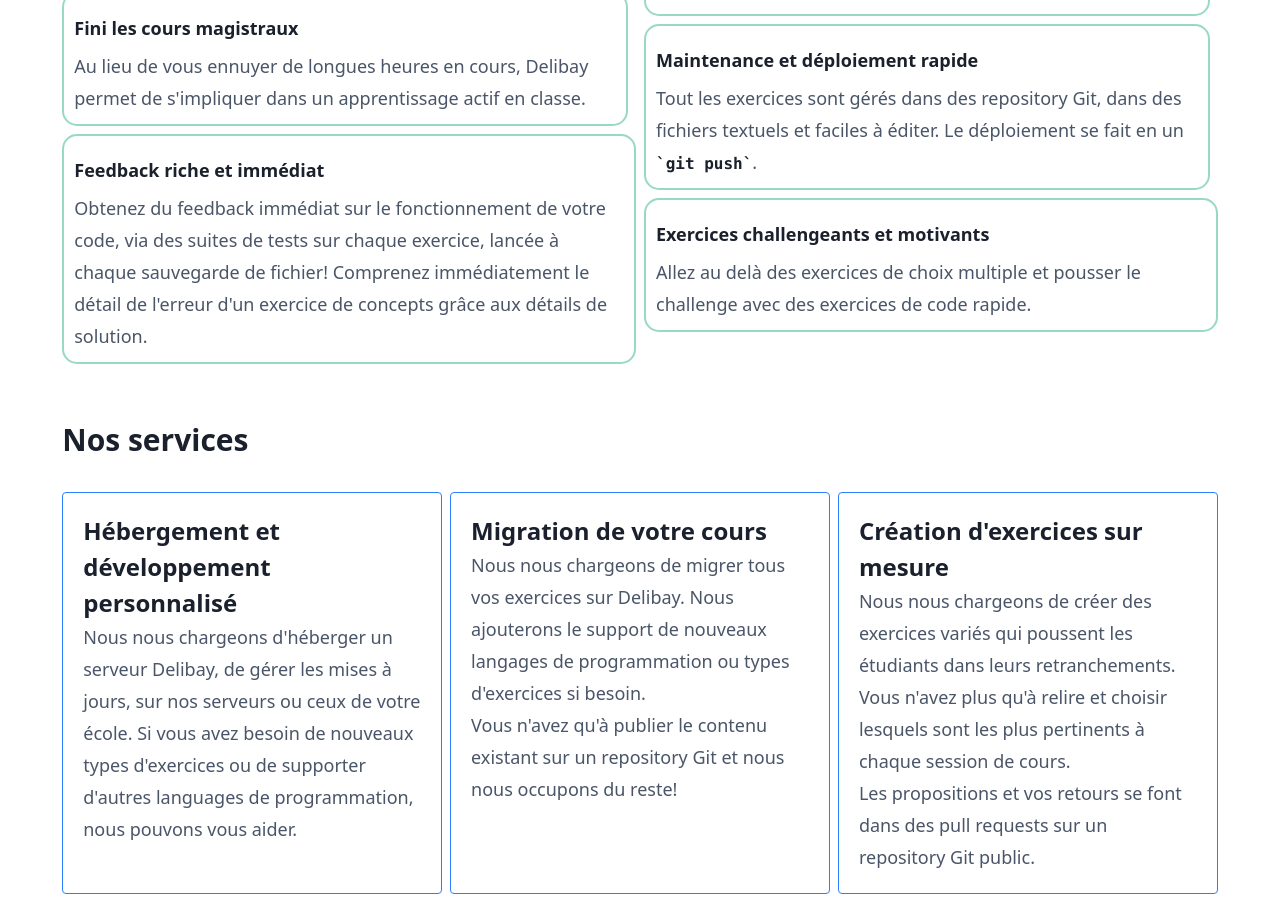
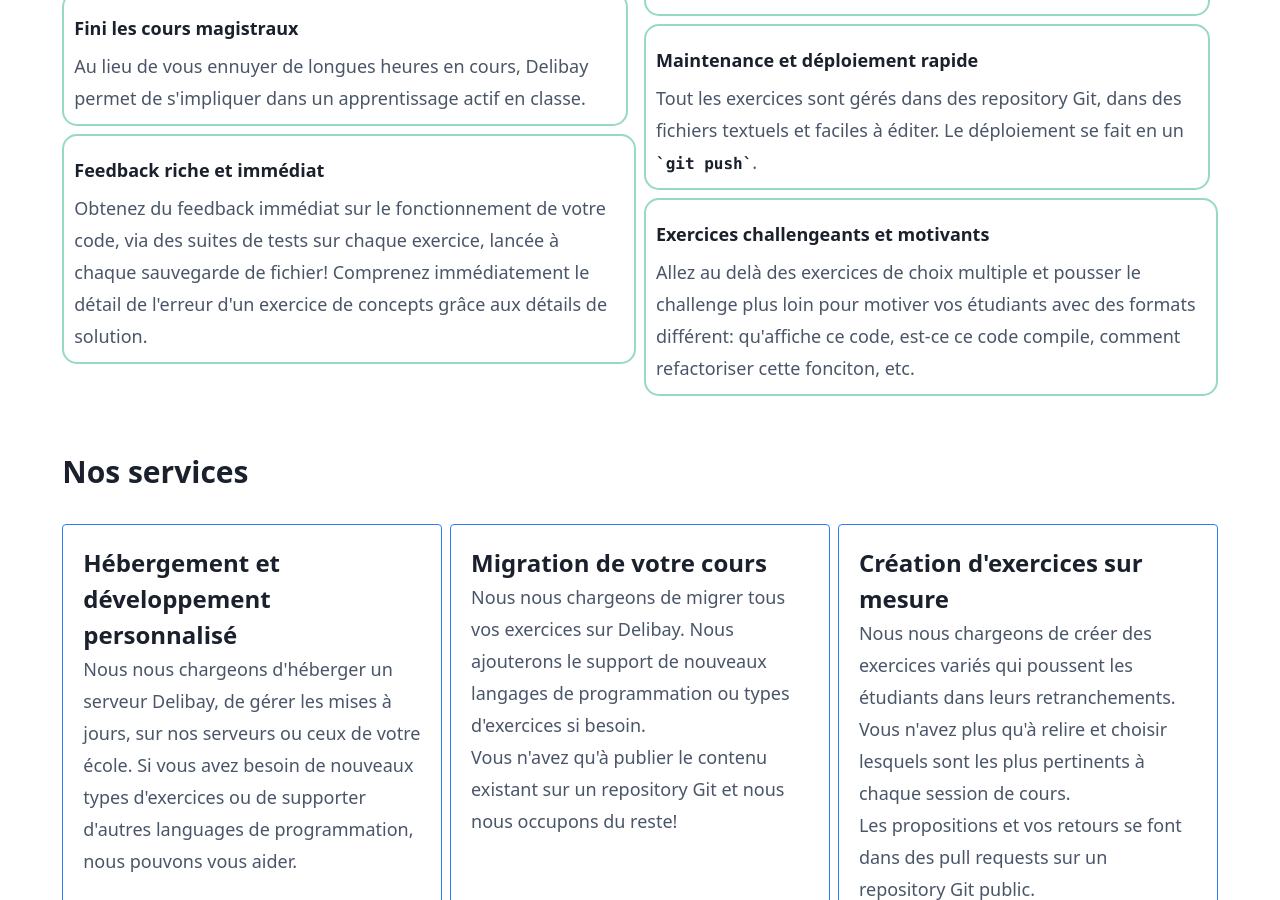
Before and after one commit to samuelroland/mvp, a Jekyll site: the page built from index.md, in a window 1280 px wide and 900 px high, scrolled down 1220 px. Built offline with Jekyll 4.4.1, drawn with Linux system fonts in a browser that asks for light colours.

Commit message:
Better card

```diff
--- a/index.md
+++ b/index.md
@@ -52,7 +52,7 @@ Delibay, ce n'est pas seulement des exercices de code, de choix multiple, de tex
     <p>Pour mieux identifier les mauvaises conceptions des étudiants, une interface de synthèse des réponses par exercice. En un coup d'oeil, vous pouvez comprendre les tendances et corriger les modèle mentaux fragiles.
     </p></div>
     <div class="card flex-1"><h4>Maintenance et déploiement rapide</h4><p></p>Tout les exercices sont gérés dans des repository Git, dans des fichiers textuels et faciles à éditer. Le déploiement se fait en un <code>git push</code>.</div>
-    <div class="card flex-1"><h4>Exercices challengeants et motivants</h4><p>Allez au delà des exercices de choix multiple et pousser le challenge avec des exercices de code rapide.</p></div>
+    <div class="card flex-1"><h4>Exercices challengeants et motivants</h4><p>Allez au delà des exercices de choix multiple et pousser le challenge plus loin pour motiver vos étudiants avec des formats différent: qu'affiche ce code, est-ce ce code compile, comment refactoriser cette fonciton, etc.</p></div>
 </div>
 
 </div>
```
